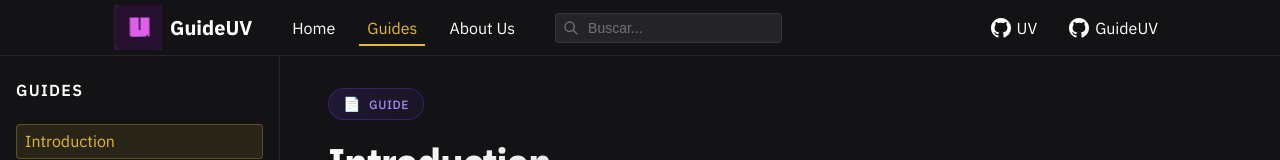
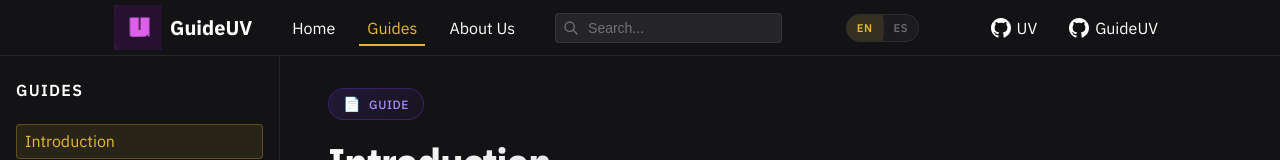
Before and after one commit to Hector-2710/guideuv, an Angular app: page /guides/introduction in a window 1280 px wide. Shown: the top 160 px of the page. Built offline with nearby package versions, Linux system fonts and the light colour scheme.

Commit message:
✨ feat: add language switcher toggle to navbar for improved internationalization support

```diff
--- a/src/app/navbar/navbar.css
+++ b/src/app/navbar/navbar.css
@@ -119,6 +119,88 @@
   margin-left: 0.25rem;
 }
 
+/* === Language Switcher Toggle === */
+.navbar__lang-toggle {
+  display: inline-flex;
+  align-items: center;
+  gap: 0;
+  height: 28px;
+  padding: 0;
+  border: 1px solid var(--color-border);
+  border-radius: 14px;
+  background: rgba(255, 255, 255, 0.04);
+  cursor: pointer;
+  transition: border-color var(--navbar-transition), background var(--navbar-transition);
+  margin-left: auto;
+  overflow: hidden;
+}
+
+.navbar__lang-toggle:hover {
+  border-color: var(--color-white-dim);
+  background: rgba(255, 255, 255, 0.07);
+}
+
+.navbar__lang-opt {
+  display: flex;
+  align-items: center;
+  justify-content: center;
+  height: 100%;
+  padding: 0 10px;
+  font-family: var(--font-sans);
+  font-size: 0.7rem;
+  font-weight: 500;
+  letter-spacing: 0.5px;
+  text-transform: uppercase;
+  color: var(--color-white-dim);
+  transition: color var(--navbar-transition), background var(--navbar-transition);
+  user-select: none;
+}
+
+.navbar__lang-opt--active {
+  color: var(--color-accent);
+  background: rgba(229, 184, 48, 0.12);
+  font-weight: 600;
+}
+
+.navbar__lang-toggle:hover .navbar__lang-opt--active {
+  background: rgba(229, 184, 48, 0.18);
+}
+
+.navbar__lang-divider {
+  width: 1px;
+  height: 14px;
+  background: var(--color-border);
+  flex-shrink: 0;
+}
+
+.navbar__link--lang-toggle {
+  display: flex;
+  align-items: center;
+  gap: 0;
+  padding: 0.75rem 1rem;
+  background: none;
+  border: none;
+  cursor: pointer;
+  font-family: var(--font-sans);
+  font-size: inherit;
+  color: var(--color-white-muted);
+  text-align: left;
+  width: 100%;
+}
+
+.navbar__link--lang-toggle:hover {
+  color: var(--color-accent);
+}
+
+.navbar__link--lang-toggle .navbar__lang-opt {
+  padding: 2px 10px;
+  font-size: 0.8rem;
+}
+
+.navbar__link--lang-toggle .navbar__lang-opt--active {
+  border-radius: 4px;
+}
+
 .navbar__links {
   display: flex;
   gap: 2rem;
@@ -141,6 +223,10 @@
   }
 
   .navbar__search {
+    display: none;
+  }
+
+  .navbar__lang-toggle {
     display: none;
   }
 
--- a/src/app/navbar/navbar.html
+++ b/src/app/navbar/navbar.html
@@ -1,6 +1,6 @@
-<nav class="navbar" [ngClass]="navbarClasses()" role="navigation" aria-label="Navegación principal">
+<nav class="navbar" [ngClass]="navbarClasses()" role="navigation" [attr.aria-label]="'navbar.navAria' | translate">
   <div class="navbar__container">
-    <a href="/" class="navbar__logo" aria-label="GuideUV - Inicio">
+    <a href="/" class="navbar__logo" [attr.aria-label]="'navbar.logoAria' | translate">
       <img src="uvlogo.png" alt="" width="48" height="48" aria-hidden="true">
       <span>GuideUV</span>
     </a>
@@ -30,12 +30,12 @@
       <input
         type="search"
         class="navbar__search-input"
-        placeholder="Buscar..."
+        [placeholder]="'navbar.searchPlaceholder' | translate"
         [value]="searchQuery()"
         (input)="onSearchInput($event)"
         (keydown.enter)="onSearchEnter()"
         (blur)="closeSearchDropdown()"
-        aria-label="Buscar en la guía"
+        [attr.aria-label]="'navbar.searchAria' | translate"
         autocomplete="off"
       >
 
@@ -55,11 +55,23 @@
             class="navbar__search-dropdown-more"
             (mousedown)="onSearchEnter()"
           >
-            Ver todos los resultados ({{ searchResults().length }})
+            {{ 'navbar.seeAllResults' | translate }} ({{ searchResults().length }})
           </button>
         </div>
       }
     </div>
+
+    <!-- Language Switcher Toggle -->
+    <button
+      class="navbar__lang-toggle"
+      (click)="toggleLanguage()"
+      [attr.aria-label]="'Switch language to ' + (currentLang() === 'en' ? 'Spanish' : 'English')"
+      [title]="currentLang() === 'en' ? 'Español' : 'English'"
+    >
+      <span class="navbar__lang-opt" [class.navbar__lang-opt--active]="currentLang() === 'en'">EN</span>
+      <span class="navbar__lang-divider" aria-hidden="true"></span>
+      <span class="navbar__lang-opt" [class.navbar__lang-opt--active]="currentLang() === 'es'">ES</span>
+    </button>
 
     <!-- External Repo Links (Right) -->
     <div class="navbar__repo-links">
@@ -70,7 +82,7 @@
           rel="noopener noreferrer"
           class="navbar__repo-link"
           role="menuitem"
-          [attr.aria-label]="link.label + ' - Abre en nueva pestaña'"
+          [attr.aria-label]="link.label + ('navbar.externalLinkAria' | translate)"
         >
           <svg width="20" height="20" viewBox="0 0 24 24" fill="currentColor" aria-hidden="true" focusable="false">
             <path d="M12 0c-6.626 0-12 5.373-12 12 0 5.302 3.438 9.8 8.207 11.387.599.111.793-.261.793-.577v-2.234c-3.338.726-4.033-1.416-4.033-1.416-.546-1.387-1.333-1.756-1.333-1.756-1.089-.745.083-.729.083-.729 1.205.084 1.839 1.237 1.839 1.237 1.07 1.834 2.807 1.304 3.492.997.107-.775.418-1.305.762-1.604-2.665-.305-5.467-1.334-5.467-5.931 0-1.311.469-2.381 1.236-3.221-.124-.303-.535-1.524.117-3.176 0 0 1.008-.322 3.301 1.23.957-.266 1.983-.399 3.003-.404 1.02.005 2.047.138 3.006.404 2.291-1.552 3.297-1.23 3.297-1.23.653 1.653.242 2.874.118 3.176.77.84 1.235 1.911 1.235 3.221 0 4.609-2.807 5.624-5.479 5.921.43.372.823 1.102.823 2.222v3.293c0 .315.192.694.801.576 4.765-1.589 8.199-6.086 8.199-11.386 0-6.627-5.373-12-12-12z"/>
@@ -86,7 +98,7 @@
         (click)="toggleMobileMenu()"
         [attr.aria-expanded]="isMobileMenuOpen()"
         aria-controls="mobile-menu"
-      aria-label="Menú de navegación"
+        [attr.aria-label]="'navbar.mobileMenuAria' | translate"
       >
       @if (isMobileMenuOpen()) {
         <svg width="24" height="24" viewBox="0 0 24 24" fill="none" aria-hidden="true" focusable="false">
@@ -130,6 +142,15 @@
         {{ link.label }}
       </a>
     }
+    <button
+      class="navbar__link navbar__link--lang-toggle"
+      (click)="toggleLanguage(); onLinkClick()"
+      [title]="currentLang() === 'en' ? 'Español' : 'English'"
+    >
+      <span class="navbar__lang-opt" [class.navbar__lang-opt--active]="currentLang() === 'en'">EN</span>
+      <span class="navbar__lang-divider" aria-hidden="true"></span>
+      <span class="navbar__lang-opt" [class.navbar__lang-opt--active]="currentLang() === 'es'">ES</span>
+    </button>
   </div>
 
   <!-- Search Results Modal -->
--- a/src/app/navbar/navbar.ts
+++ b/src/app/navbar/navbar.ts
@@ -3,6 +3,8 @@ import { CommonModule } from '@angular/common';
 import { Router, RouterLink, RouterLinkActive } from '@angular/router';
 import { SearchService, SearchResult } from '../search/search.service';
 import { SearchResultsComponent } from '../search/search-results.component';
+import { LanguageService } from '../core/i18n/language.service';
+import { TranslatePipe } from '../core/i18n/translate.pipe';
 
 export interface NavbarLink {
   label: string;
@@ -22,7 +24,7 @@ export const REPO_LINKS: NavbarExternalLink[] = [
 @Component({
   selector: 'app-navbar',
   standalone: true,
-  imports: [CommonModule, RouterLink, RouterLinkActive, SearchResultsComponent],
+  imports: [CommonModule, RouterLink, RouterLinkActive, SearchResultsComponent, TranslatePipe],
   changeDetection: ChangeDetectionStrategy.OnPush,
   templateUrl: './navbar.html',
   styleUrl: './navbar.css',
@@ -30,6 +32,8 @@ export const REPO_LINKS: NavbarExternalLink[] = [
 export class Navbar {
   private router = inject(Router);
   private searchService = inject(SearchService);
+  readonly languageService = inject(LanguageService);
+  readonly currentLang = this.languageService.currentLang;
 
   private searchDebounceTimer: ReturnType<typeof setTimeout> | null = null;
 
@@ -119,4 +123,8 @@ export class Navbar {
     this.searchQuery.set('');
     this.searchResults.set([]);
   }
+
+  toggleLanguage(): void {
+    this.languageService.toggleLanguage();
+  }
 }
```
Lines whose indentation alone changed are shown as unchanged.
